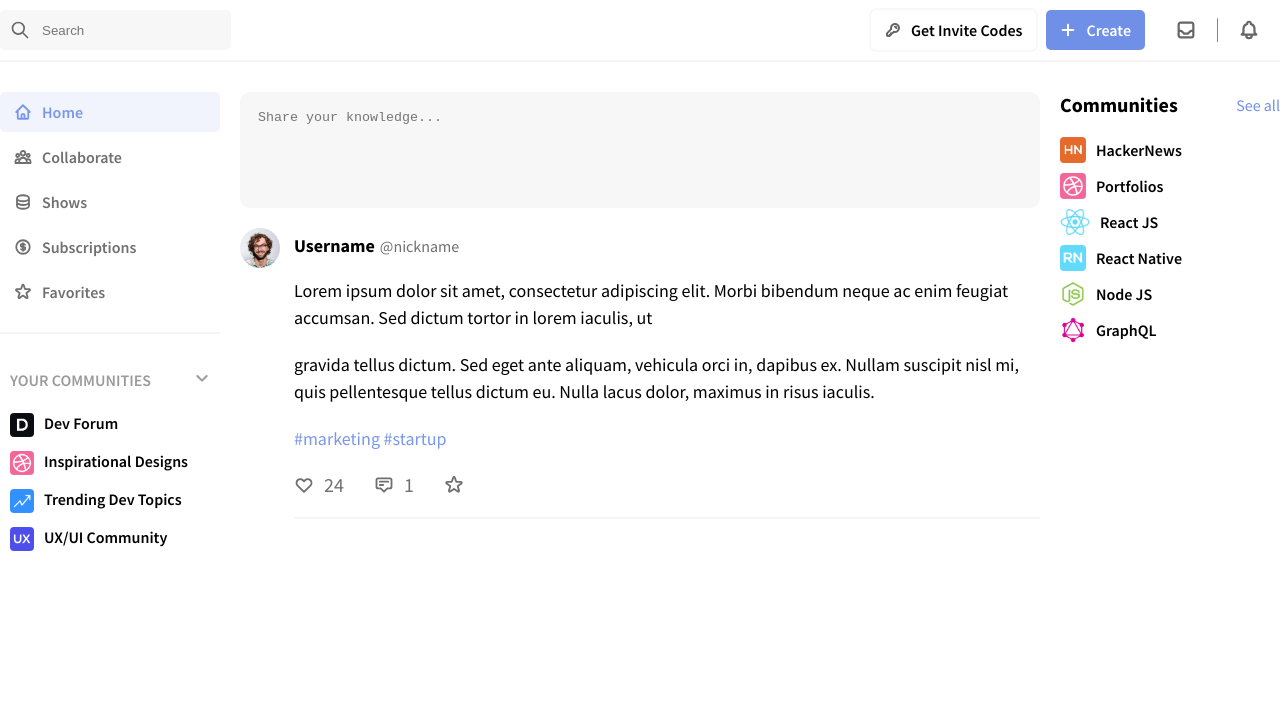
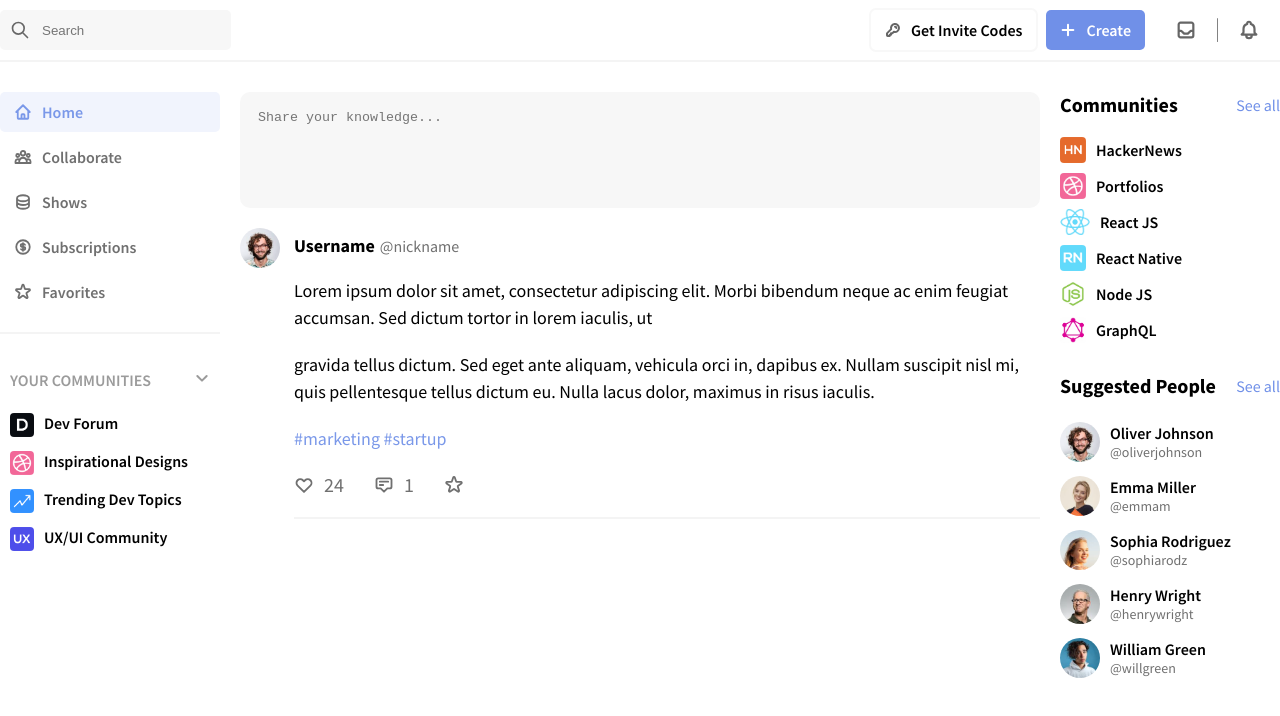
Before and after one commit to chrisprodev/social-media-ui, a React (Create React App) app: page / in a window 1280 px wide. Shown: the top 716 px of the page. Built offline with nearby package versions, Linux system fonts and the light colour scheme.

Commit message:
Add Suggested People

```diff
--- a/src/components/RightBar.tsx
+++ b/src/components/RightBar.tsx
@@ -1,41 +1,13 @@
 import React from "react";
 import styled from "styled-components";
+import SuggestedComunities from "./SuggestedComunities";
+import SuggestedPeople from "./SuggestedPeople";
 
 const RightBar: React.FC = () => {
   return (
     <Wrapper>
-      <Container>
-        <Header>
-          <h2>Communities</h2>
-          <span>See all</span>
-        </Header>
-        <Comunities>
-          <Community>
-            <img src="/hn.png" alt="haker news" />
-            HackerNews
-          </Community>
-          <Community>
-            <img src="/dribbble.png" alt="dribbble" />
-            Portfolios
-          </Community>
-          <Community>
-            <img src="/react.png" alt="React js" />
-            React JS
-          </Community>
-          <Community>
-            <img src="/react_native.png" alt="React Native community" />
-            React Native
-          </Community>
-          <Community>
-            <img src="/node.png" alt="Node JS" />
-            Node JS
-          </Community>
-          <Community>
-            <img src="/graphql.png" alt="GraphQL" />
-            GraphQL
-          </Community>
-        </Comunities>
-      </Container>
+      <SuggestedComunities />
+      <SuggestedPeople />
     </Wrapper>
   );
 };
@@ -45,43 +17,3 @@ export default RightBar;
 const Wrapper = styled.div`
   width: 22rem;
 `;
-
-const Container = styled.div`
-  display: flex;
-  flex-direction: column;
-`;
-
-const Header = styled.div`
-  display: flex;
-  align-items: center;
-  justify-content: space-between;
-
-  h2 {
-    font-size: 2rem;
-    margin: 0;
-  }
-
-  span {
-    font-size: 1.6rem;
-    color: #7090e8;
-  }
-`;
-
-const Comunities = styled.div`
-  margin-top: 1rem;
-`;
-
-const Community = styled.span`
-  display: flex;
-  align-items: center;
-  font-size: 1.6rem;
-  font-weight: 600;
-  margin: 1rem 0;
-
-  img {
-    height: 2.6rem;
-    width: auto;
-    border-radius: 0.4rem;
-    margin-right: 1rem;
-  }
-`;
--- /dev/null
+++ b/src/components/SuggestedComunities.tsx
@@ -0,0 +1,81 @@
+import React from "react";
+import styled from "styled-components";
+
+const SuggestedComunities: React.FC = () => {
+  return (
+    <Container>
+      <Header>
+        <h2>Communities</h2>
+        <span>See all</span>
+      </Header>
+      <Comunities>
+        <Community>
+          <img src="/hn.png" alt="haker news" />
+          HackerNews
+        </Community>
+        <Community>
+          <img src="/dribbble.png" alt="dribbble" />
+          Portfolios
+        </Community>
+        <Community>
+          <img src="/react.png" alt="React js" />
+          React JS
+        </Community>
+        <Community>
+          <img src="/react_native.png" alt="React Native community" />
+          React Native
+        </Community>
+        <Community>
+          <img src="/node.png" alt="Node JS" />
+          Node JS
+        </Community>
+        <Community>
+          <img src="/graphql.png" alt="GraphQL" />
+          GraphQL
+        </Community>
+      </Comunities>
+    </Container>
+  );
+};
+
+export default SuggestedComunities;
+
+const Container = styled.div`
+  display: flex;
+  flex-direction: column;
+`;
+
+const Header = styled.div`
+  display: flex;
+  align-items: center;
+  justify-content: space-between;
+
+  h2 {
+    font-size: 2rem;
+    margin: 0;
+  }
+
+  span {
+    font-size: 1.6rem;
+    color: #7090e8;
+  }
+`;
+
+const Comunities = styled.div`
+  margin-top: 1rem;
+`;
+
+const Community = styled.span`
+  display: flex;
+  align-items: center;
+  font-size: 1.6rem;
+  font-weight: 600;
+  margin: 1rem 0;
+
+  img {
+    height: 2.6rem;
+    width: auto;
+    border-radius: 0.4rem;
+    margin-right: 1rem;
+  }
+`;
--- /dev/null
+++ b/src/components/SuggestedPeople.tsx
@@ -0,0 +1,107 @@
+import React from "react";
+import styled from "styled-components";
+
+const SuggestedPeople: React.FC = () => {
+  return (
+    <Container>
+      <Header>
+        <h2>Suggested People</h2>
+        <span>See all</span>
+      </Header>
+      <People>
+        <Person>
+          <img src="/avatars/1.png" alt="" />
+          <PersonDetails>
+            <span>Oliver Johnson</span>
+            <small>@oliverjohnson</small>
+          </PersonDetails>
+        </Person>
+        <Person>
+          <img src="/avatars/2.png" alt="dribbble" />
+          <PersonDetails>
+            <span>Emma Miller</span>
+            <small>@emmam</small>
+          </PersonDetails>
+        </Person>
+        <Person>
+          <img src="/avatars/3.png" alt="React js" />
+          <PersonDetails>
+            <span>Sophia Rodriguez</span>
+            <small>@sophiarodz</small>
+          </PersonDetails>
+        </Person>
+        <Person>
+          <img src="/avatars/7.png" alt="React Native Person" />
+          <PersonDetails>
+            <span>Henry Wright</span>
+            <small>@henrywright</small>
+          </PersonDetails>
+        </Person>
+        <Person>
+          <img src="/avatars/9.png" alt="Node JS" />
+          <PersonDetails>
+            <span>William Green</span>
+            <small>@willgreen</small>
+          </PersonDetails>
+        </Person>
+      </People>
+    </Container>
+  );
+};
+
+export default SuggestedPeople;
+
+const Container = styled.div`
+  display: flex;
+  flex-direction: column;
+  margin-top: 2rem;
+`;
+
+const Header = styled.div`
+  display: flex;
+  align-items: center;
+  justify-content: space-between;
+
+  h2 {
+    font-size: 2rem;
+    margin: 0;
+  }
+
+  span {
+    font-size: 1.6rem;
+    color: #7090e8;
+  }
+`;
+
+const PersonDetails = styled.div`
+  display: flex;
+  flex-direction: column;
+
+  span {
+    font-size: 1.6rem;
+    font-weight: 600;
+  }
+
+  small {
+    font-size: 1.4rem;
+    color: #707070;
+  }
+`;
+
+const People = styled.div`
+  margin-top: 1rem;
+`;
+
+const Person = styled.div`
+  display: flex;
+  align-items: center;
+  margin: 1.4rem 0 0 0;
+
+  img {
+    height: 4rem;
+    width: auto;
+    border-radius: 0.4rem;
+    margin-right: 1rem;
+    border-radius: 50%;
+  }
+`;
```
